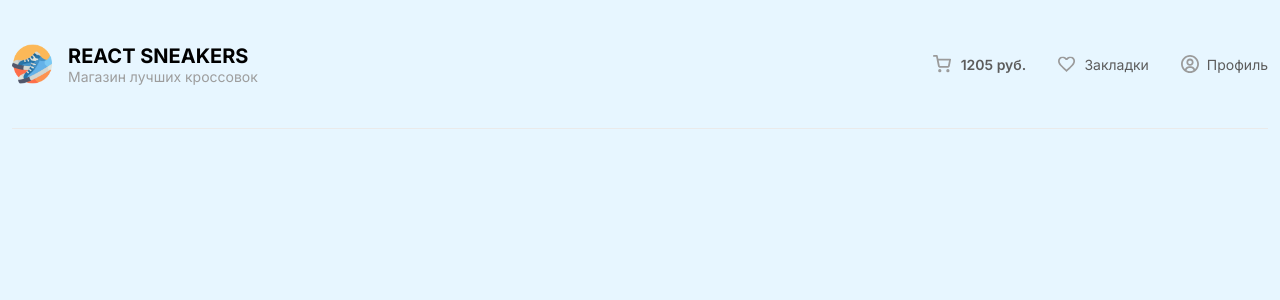
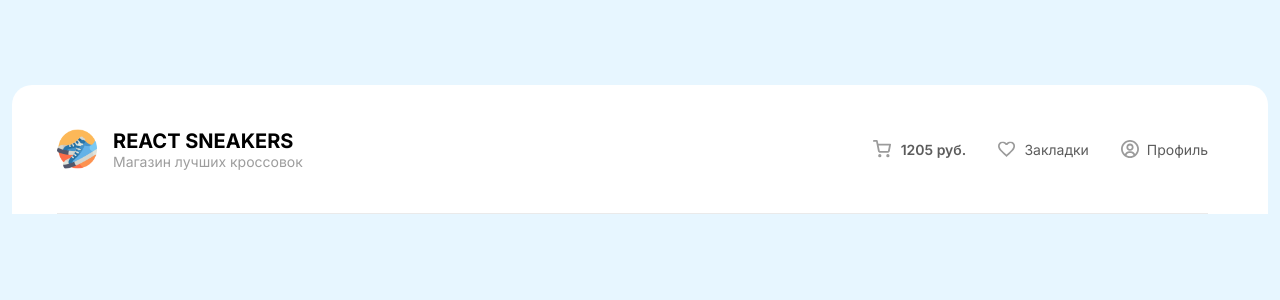
Before and after one commit to Mishka-Web/project-shop-sneakers, a React (Vite) app in the folder client/: page / in a window 1280 px wide. Shown: the top 300 px of the page. Built offline with nearby package versions, Linux system fonts and the light colour scheme.

Commit message:
fix wrapper layout

```diff
--- a/client/src/App.tsx
+++ b/client/src/App.tsx
@@ -1,9 +1,11 @@
-import Header from './components/Header.jsx';
+import Header from "./components/Header.jsx";
 
 function App() {
 	return (
-		<div className='container'>
-			<Header />
+		<div className="container">
+			<div className="wrapper">
+				<Header />
+			</div>
 		</div>
 	);
 }
--- a/client/src/assets/scss/index.scss
+++ b/client/src/assets/scss/index.scss
@@ -16,8 +16,7 @@
 
 html,
 body {
-	display: flex;
-	flex-direction: column;
+	height: 100%;
 }
 
 body {
@@ -27,11 +26,14 @@ body {
 	background-color: #e7f6ff;
 }
 
-.main {
-	flex: 1 1 auto;
+#root {
+	margin-block-start: 8.5rem;
 }
 
 .wrapper {
 	background-color: #fff;
-	margin-block-start: 8.5rem;
+	padding-inline-start: 4.5rem;
+	padding-inline-end: 6rem;
+	border-top-right-radius: 2rem;
+	border-top-left-radius: 2rem;
 }
```
